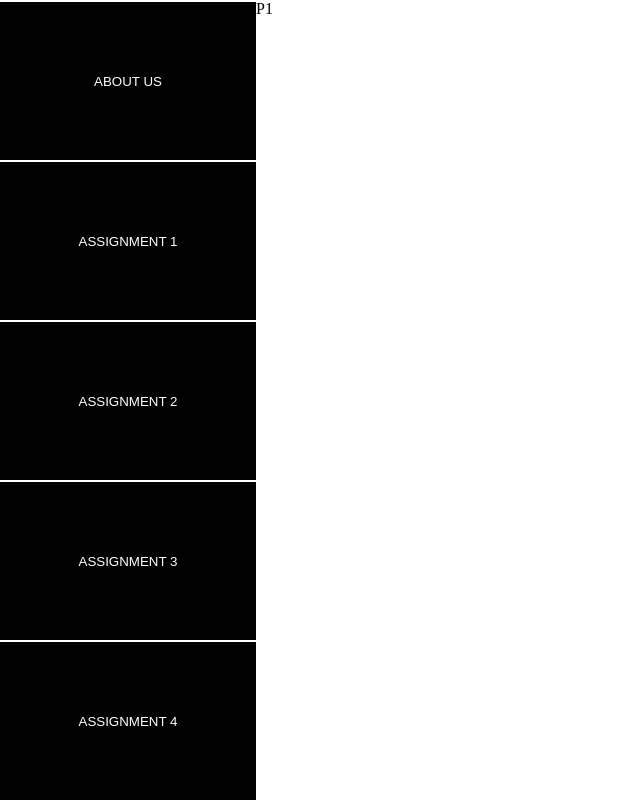
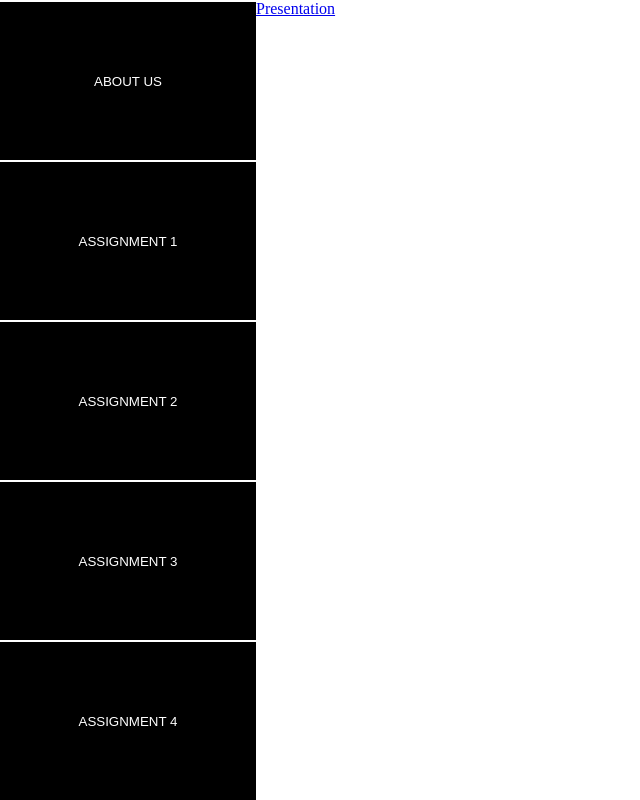
Before and after one commit to EECS4314/website, a React (Create React App) app: page /part_1 in a window 1280 px wide. Shown: the whole page, without its empty margins (0-640 px from the left). Built offline with nearby package versions, Linux system fonts and the light colour scheme.

Commit message:
added link to presentation

```diff
--- a/src/parts/part1.js
+++ b/src/parts/part1.js
@@ -1,7 +1,10 @@
 import React from "react";
+const Part1 = () => {
 
-const Part1 = () => {
-    return <>P1</>;
+
+  return (
+    <a href="https://docs.google.com/presentation/d/1G1pfntMHyLOIBAuEqDBHK6iVaotP2WomTv2Kg9hzcR0/edit?usp=sharing" target='_blank'>Presentation</a>
+  )
 };
 
 export default Part1;
```
